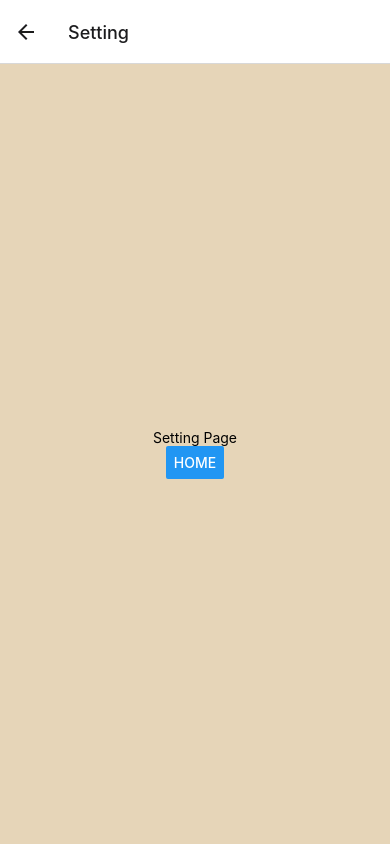
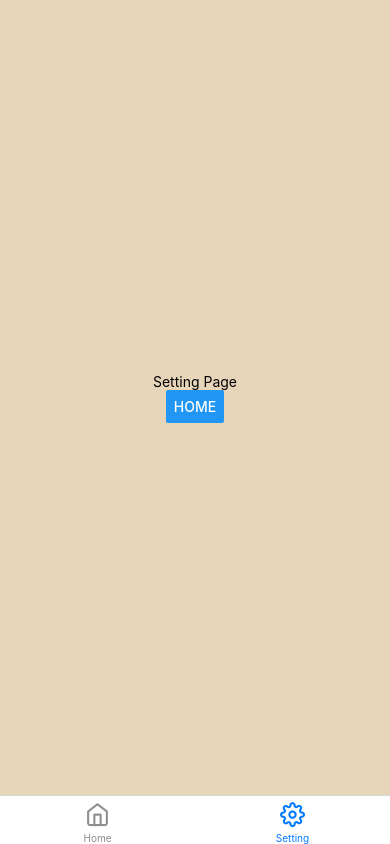
Before and after one commit to thais-lee/todo_RN, a React Native app: screen /Setting in a window 390 px wide. Built offline with nearby package versions, Linux system fonts and the light colour scheme.

Commit message:
create bottom Tab

```diff
--- a/package.json
+++ b/package.json
@@ -10,6 +10,7 @@
     "lint": "eslint ."
   },
   "dependencies": {
+    "@react-navigation/bottom-tabs": "^6.3.1",
     "@react-navigation/material-bottom-tabs": "^6.2.1",
     "@react-navigation/native": "^6.0.10",
     "@react-navigation/native-stack": "^6.6.1",
--- a/src/navigations/bottom-tab.js
+++ b/src/navigations/bottom-tab.js
@@ -2,15 +2,42 @@
 import {createNativeStackNavigator} from '@react-navigation/native-stack';
 import HomeView from '../views/home/home.view.js';
 import SettingView from '../views/setting/setting.view.js';
-
-const Stack = createNativeStackNavigator();
+import {createBottomTabNavigator} from '@react-navigation/bottom-tabs';
+import Icon from 'react-native-vector-icons/Feather';
+import {useTheme} from 'react-native-paper';
+const Tab = createBottomTabNavigator();
+const HomeIcon = props => <Icon {...props} name="home" />;
+const SettingIcon = props => <Icon {...props} name="settings" />;
 
 const BottomTab = () => {
+  const theme = useTheme();
   return (
-    <Stack.Navigator initialRouteName='Home'>
-      <Stack.Screen name="Home" component={HomeView} />
-      <Stack.Screen name="Setting" component={SettingView} />
-    </Stack.Navigator>
+    <Tab.Navigator
+      screenOptions={{
+        headerShown: false,
+        tabBarStyle: {
+          backgroundColor: theme.colors.surface,
+        },
+      }}>
+      <Tab.Screen
+        name="Home"
+        options={{
+          tabBarIcon: ({color, size}) => {
+            return <HomeIcon color={color} size = {size}/>;
+          },
+        }}
+        component={HomeView}
+      />
+      <Tab.Screen
+        name="Setting"
+        options={{
+          tabBarIcon: ({color, size}) => {
+            return <SettingIcon color={color} size = {size}/>;
+          },
+        }}
+        component={SettingView}
+      />
+    </Tab.Navigator>
   );
 };
 
```
Also changed, not shown: 1 other file (tests, documents, lock files or other folders).
